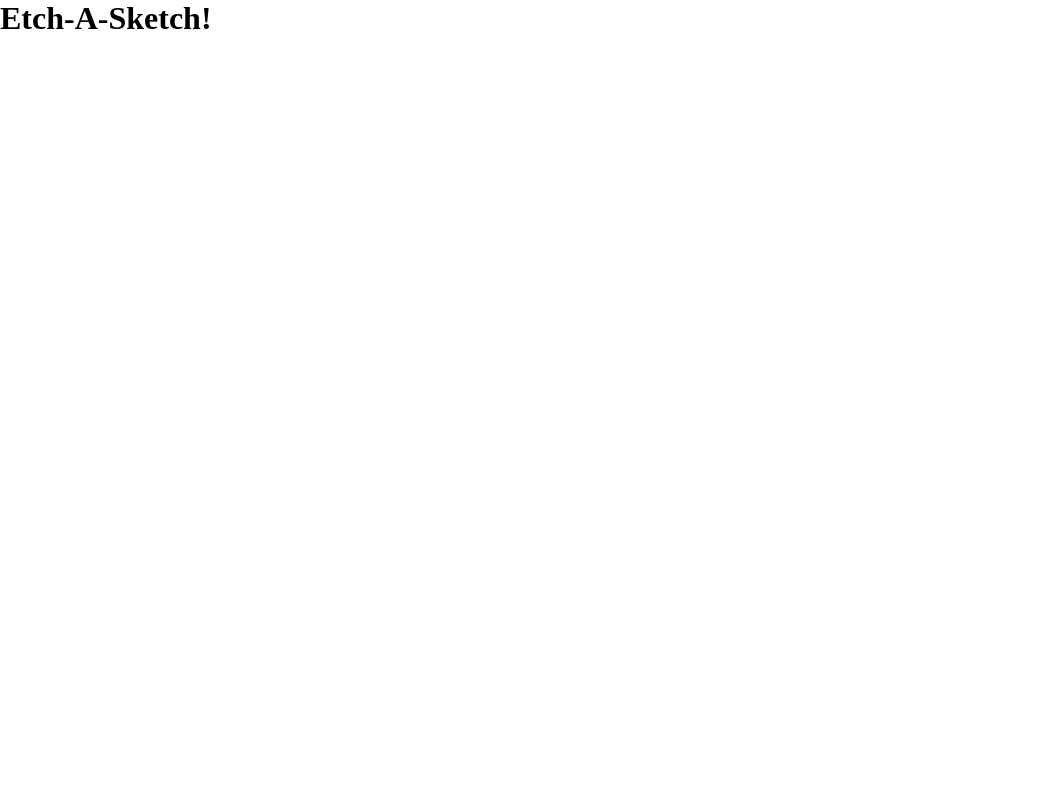
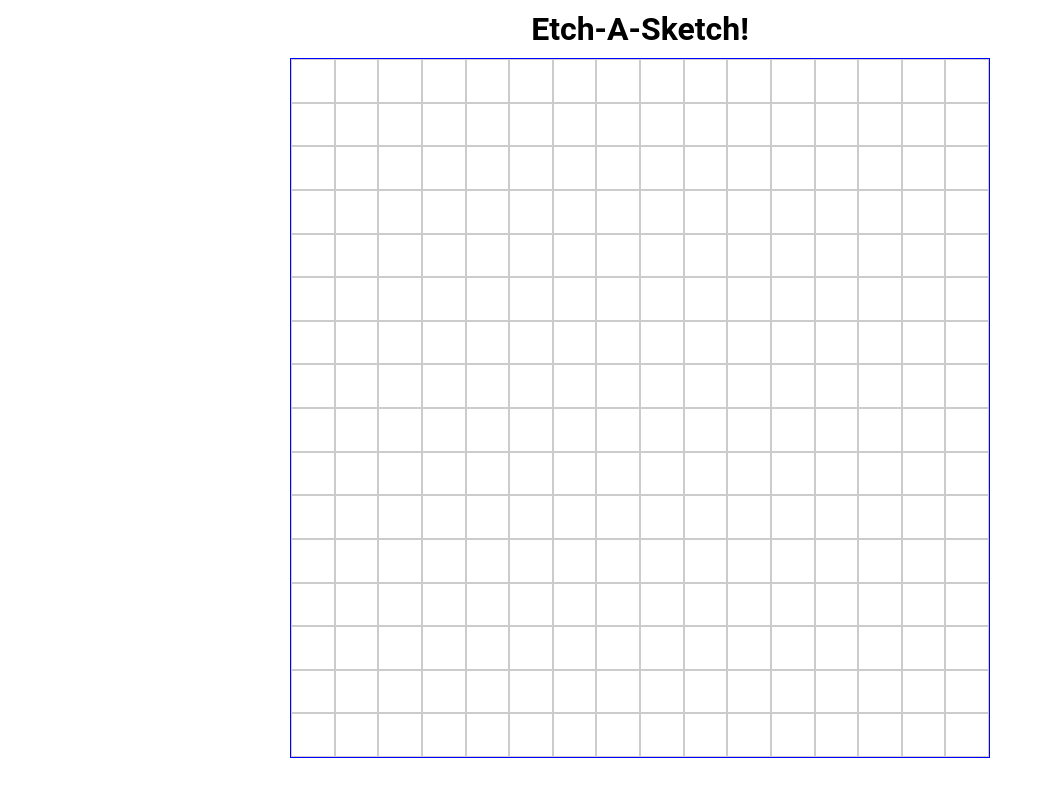
Before and after one commit to Albert-2002/odin-etch-a-sketch, a plain HTML site: page index.html in a window 1280 px wide. Shown: the whole page, without its empty margins (0-1053 px from the left). Drawn offline with Linux system fonts and the light colour scheme.

Commit message:
Restructure HTML and added CSS for canvas layout, Used JavaScript to dynamically create grids.

```diff
--- a/index.html
+++ b/index.html
@@ -7,7 +7,10 @@
     <title>Etch-A-Sketch!</title>
   </head>
   <body>
-    <h1>Etch-A-Sketch!</h1>
+    <div class="canvas-container">
+      <h1 class="canvas-title">Etch-A-Sketch!</h1>
+      <div class="canvas-tiles-container"></div>
+    </div>
     <script src="scripts.js" defer></script>
   </body>
 </html>
--- a/scripts.js
+++ b/scripts.js
@@ -0,0 +1,30 @@
+const canvas_tiles_container = document.querySelector(
+  ".canvas-tiles-container"
+);
+
+const DEFAULT_GRID_SIZE = 16;
+
+// Function to create a grid of divs
+function createGrid(gridSize = DEFAULT_GRID_SIZE) {
+  // Clear any existing grid
+  canvas_tiles_container.innerHTML = "";
+
+  // Create rows
+  for (let row = 0; row < gridSize; row++) {
+    // Create a row container
+    const gridRow = document.createElement("div");
+    gridRow.classList.add("grid-row");
+
+    // Create tiles for this row
+    for (let col = 0; col < gridSize; col++) {
+      const tile = document.createElement("div");
+      tile.classList.add("tile");
+      gridRow.appendChild(tile);
+    }
+
+    canvas_tiles_container.appendChild(gridRow);
+  }
+}
+
+// Create the initial 16x16 grid
+createGrid();
--- a/styles.css
+++ b/styles.css
@@ -11,3 +11,41 @@
   margin: 0px;
   padding: 0px;
 }
+
+.canvas-title {
+  font-family: "Roboto", sans-serif;
+  margin-bottom: 10px;
+  margin-top: 10px;
+}
+
+.canvas-container {
+  display: flex;
+  flex-direction: column;
+  justify-content: center;
+  align-items: center;
+  margin-bottom: 10px;
+}
+
+.canvas-tiles-container {
+  width: 700px;
+  height: 700px;
+  background-color: gainsboro;
+  display: flex;
+  flex-direction: column;
+  border: 1px solid blue;
+}
+
+.grid-row {
+  display: flex;
+  flex: 1;
+}
+
+.tile {
+  border: 1px solid #ccc;
+  background-color: white;
+  flex: 1;
+}
+
+.tile:hover {
+  background-color: #f0f0f0;
+}
```
